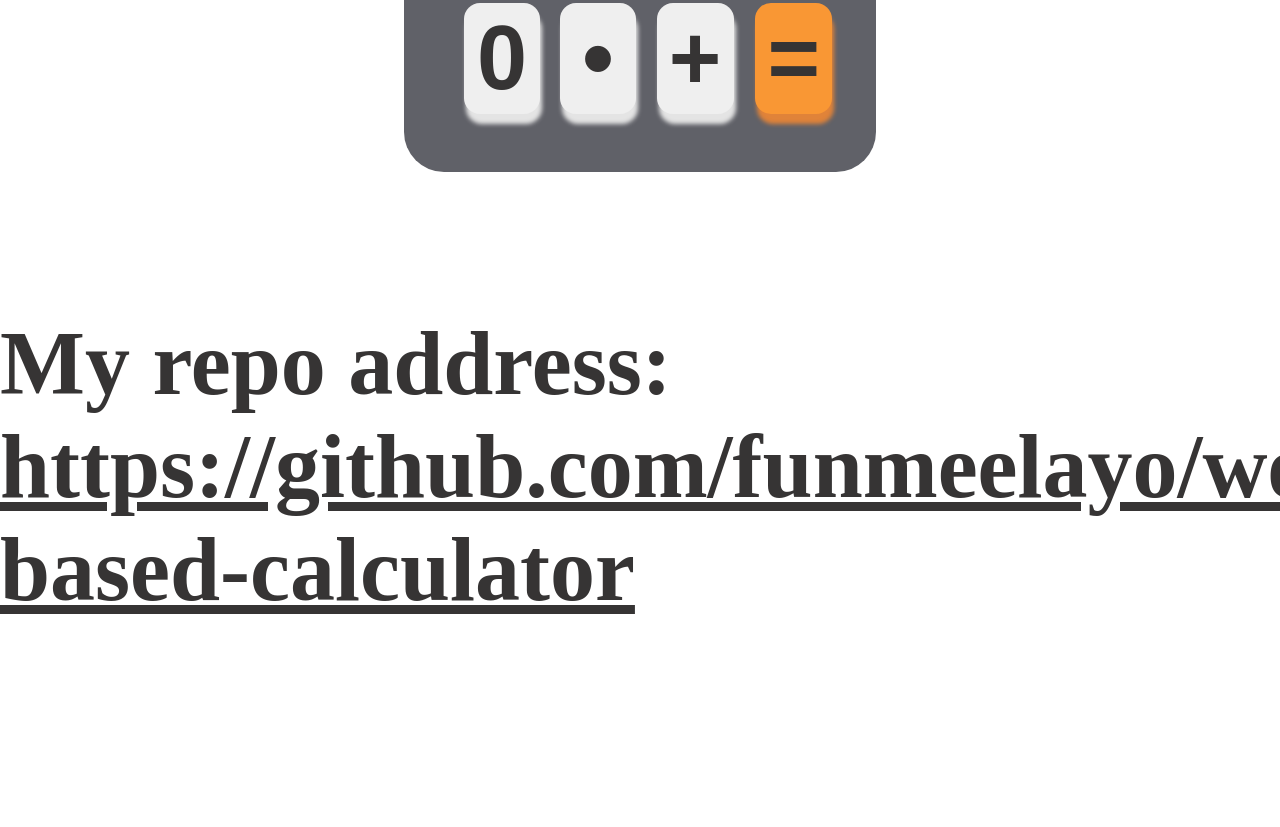
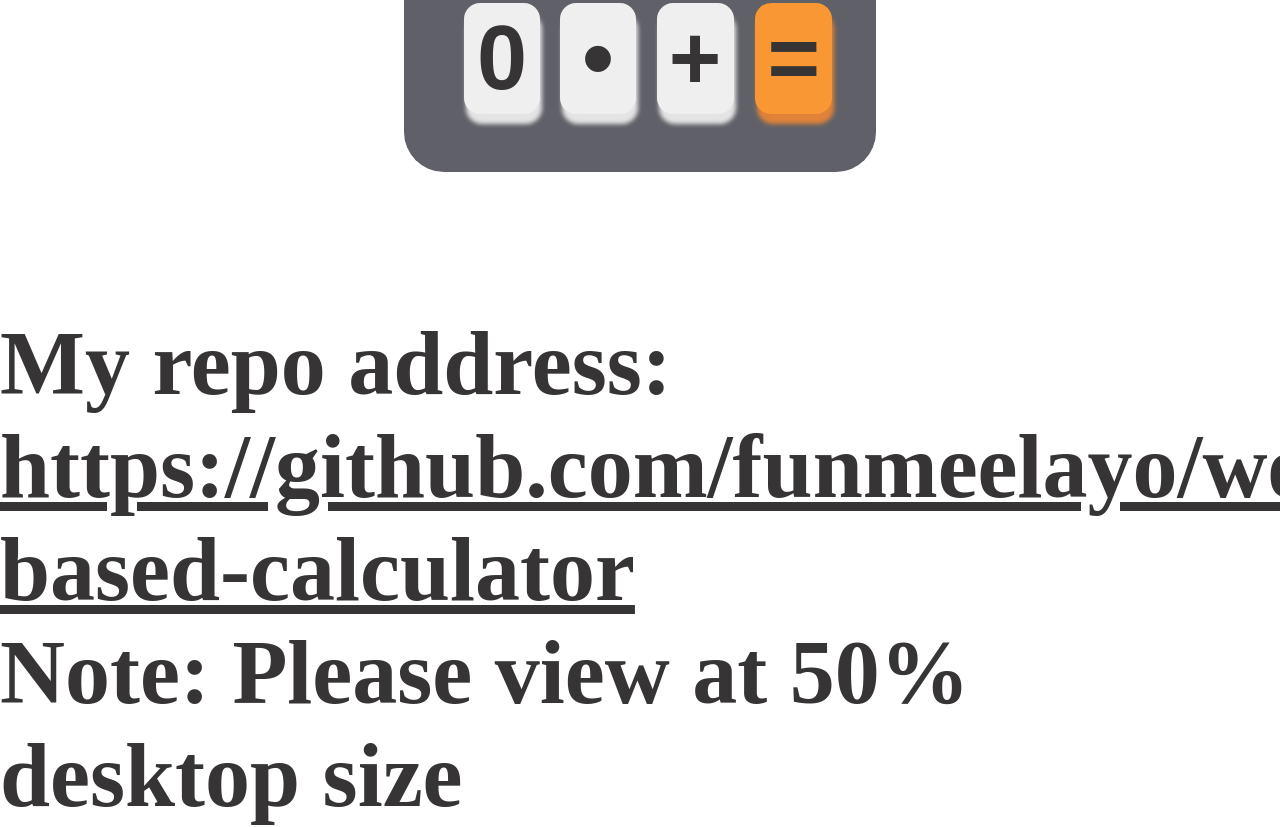
Before and after one commit to funmeelayo/web-based-calculator, a plain HTML site: page index.html in a window 1280 px wide. Shown: the part 837-1664 px from the top of the page. Before the commit the page ends 1458 px from the top, so only its background shows below. Drawn offline with Linux system fonts and the light colour scheme.

Commit message:
Completed

```diff
--- a/index.html
+++ b/index.html
@@ -42,10 +42,13 @@
         </table>
 
         <p>
+
             My repo address:
             <a href="https://github.com/funmeelayo/web-based-calculator" target="_blank">
                 https://github.com/funmeelayo/web-based-calculator
             </a>
+            <br/>
+            Note: Please view at 50% desktop size
         </p>
 
 <script src="script.js"></script>
```
